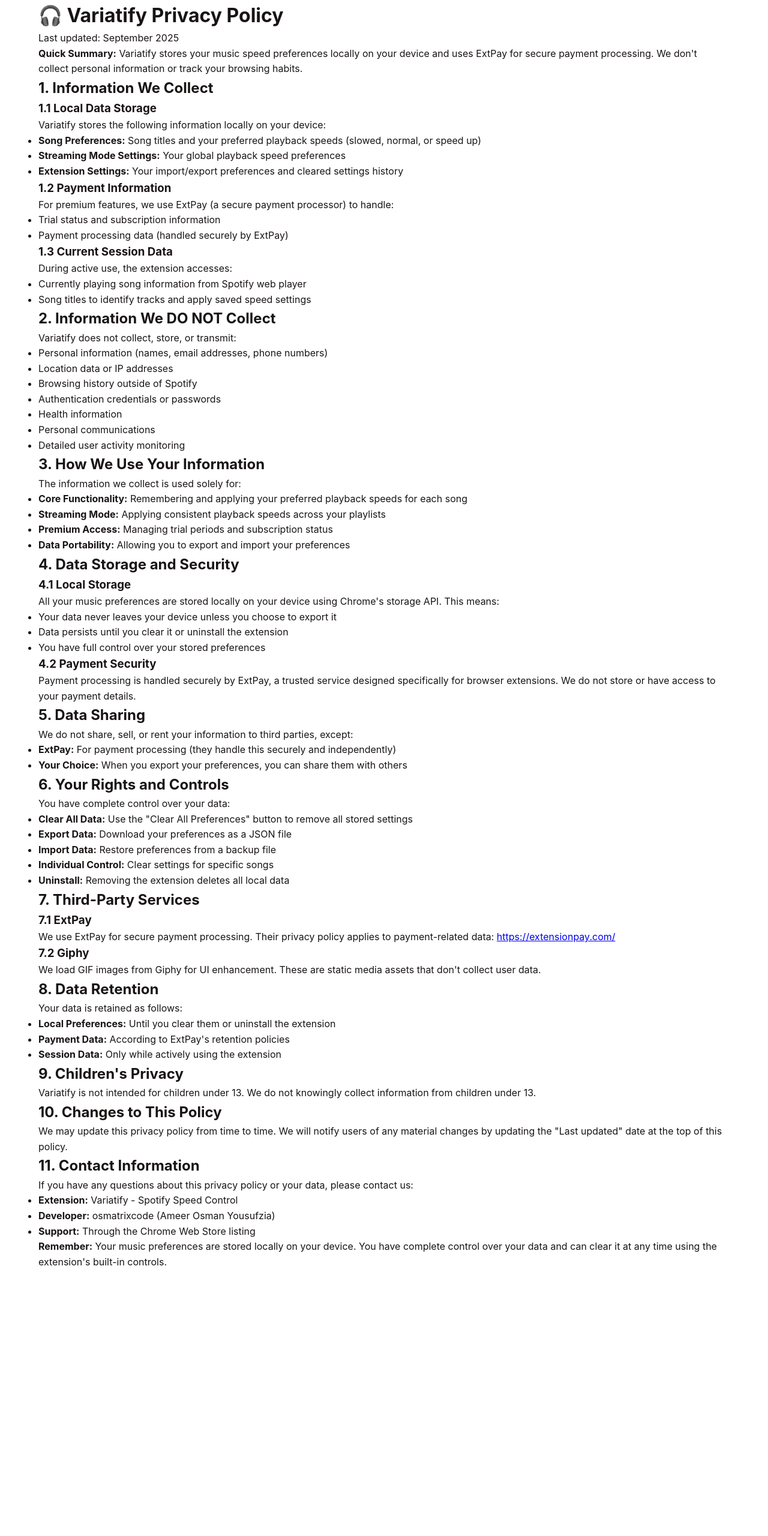
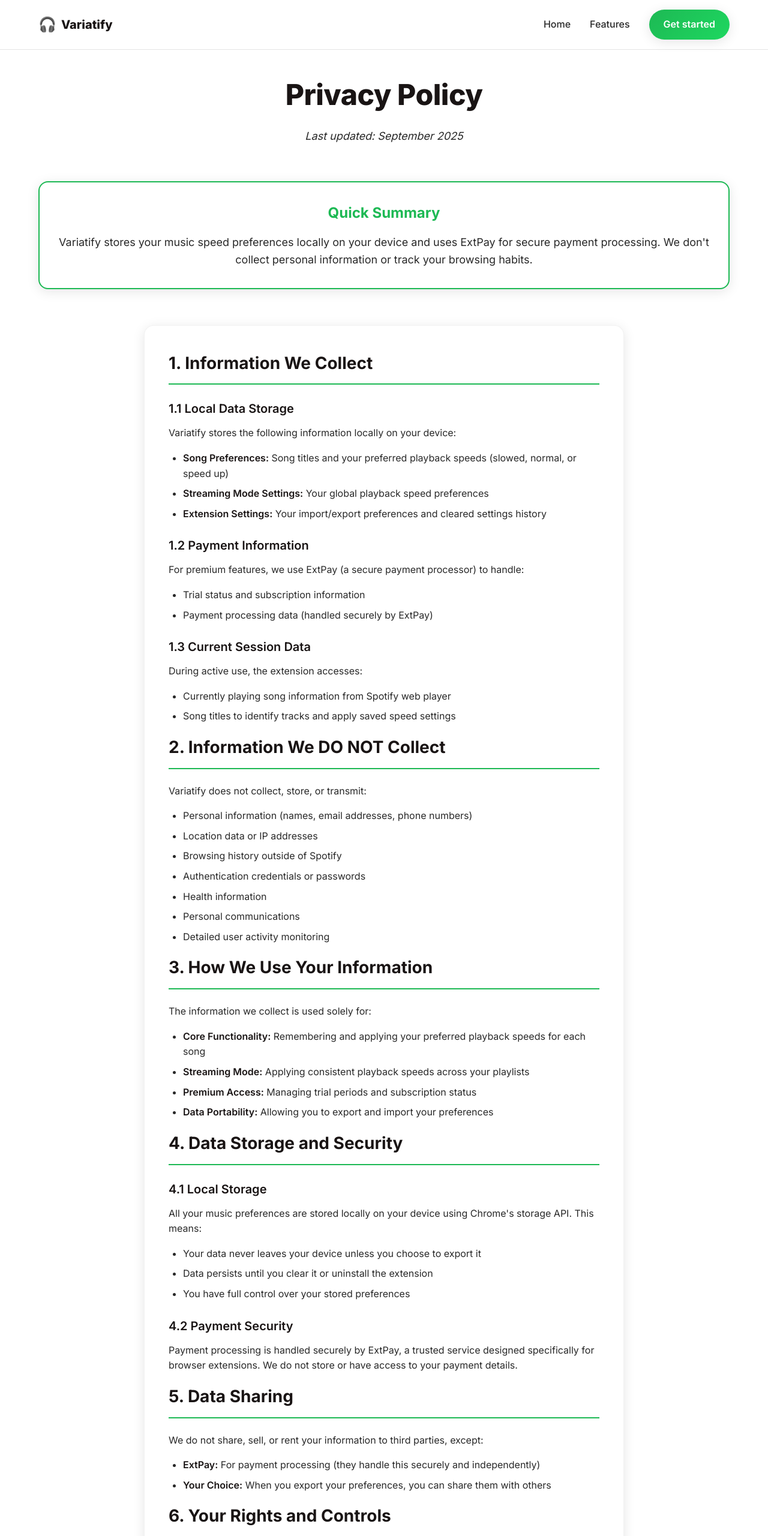
Before and after one commit to osmatrixcode/Variatify_Page, a plain HTML site: page privacy-policy.html in a window 1280 px wide. Shown: the top 2560 px of the page at 60% size. Before the commit the page ends 2116 px from the top, so only its background shows below. Drawn offline with Linux system fonts and the light colour scheme.

Commit message:
update privacy policy (css!)

```diff
--- a/main.css
+++ b/main.css
@@ -982,6 +982,205 @@ body {
     }
 }
 
+/* Privacy Policy Page Styles */
+.privacy-section {
+    padding: 120px 0 80px;
+    background: var(--spotify-white);
+    min-height: 100vh;
+}
+
+.privacy-header {
+    text-align: center;
+    margin-bottom: 60px;
+}
+
+.privacy-title {
+    font-size: 3rem;
+    font-weight: 800;
+    color: var(--spotify-black);
+    margin-bottom: 16px;
+    letter-spacing: -0.01em;
+}
+
+.privacy-subtitle {
+    font-size: 1.125rem;
+    color: var(--spotify-gray);
+    font-style: italic;
+}
+
+.privacy-summary {
+    margin-bottom: 60px;
+}
+
+.summary-card {
+    background: var(--spotify-white);
+    border: 2px solid var(--spotify-green);
+    border-radius: 16px;
+    padding: 32px;
+    text-align: center;
+    box-shadow: var(--shadow-soft);
+}
+
+.summary-card h3 {
+    font-size: 1.5rem;
+    font-weight: 700;
+    color: var(--spotify-green);
+    margin-bottom: 16px;
+}
+
+.summary-card p {
+    font-size: 1.125rem;
+    color: var(--spotify-gray);
+    line-height: 1.6;
+    margin: 0;
+}
+
+.privacy-content {
+    max-width: 800px;
+    margin: 0 auto;
+}
+
+.privacy-section-card {
+    background: var(--spotify-white);
+    border-radius: 16px;
+    padding: 40px;
+    margin-bottom: 32px;
+    box-shadow: var(--shadow-soft);
+    border: 1px solid rgba(0, 0, 0, 0.05);
+}
+
+.privacy-section-card h2 {
+    font-size: 1.75rem;
+    font-weight: 700;
+    color: var(--spotify-black);
+    margin-bottom: 24px;
+    padding-bottom: 12px;
+    border-bottom: 2px solid var(--spotify-green);
+}
+
+.privacy-section-card h3 {
+    font-size: 1.25rem;
+    font-weight: 600;
+    color: var(--spotify-black);
+    margin: 24px 0 12px 0;
+}
+
+.privacy-section-card p {
+    font-size: 1rem;
+    color: var(--spotify-gray);
+    line-height: 1.6;
+    margin-bottom: 16px;
+}
+
+.privacy-section-card ul {
+    margin: 16px 0;
+    padding-left: 24px;
+}
+
+.privacy-section-card li {
+    font-size: 1rem;
+    color: var(--spotify-gray);
+    line-height: 1.6;
+    margin-bottom: 8px;
+}
+
+.privacy-section-card strong {
+    color: var(--spotify-black);
+    font-weight: 600;
+}
+
+.contact-info {
+    background: #f8f9fa;
+    border-radius: 12px;
+    padding: 24px;
+    margin-top: 24px;
+}
+
+.contact-info p {
+    font-weight: 600;
+    color: var(--spotify-black);
+    margin-bottom: 16px;
+}
+
+.contact-info ul {
+    margin: 0;
+    padding-left: 20px;
+}
+
+.contact-info li {
+    margin-bottom: 8px;
+}
+
+.privacy-reminder {
+    margin-top: 60px;
+}
+
+.reminder-card {
+    background: linear-gradient(135deg, rgba(29, 185, 84, 0.1), rgba(30, 215, 96, 0.1));
+    border: 1px solid rgba(29, 185, 84, 0.2);
+    border-radius: 16px;
+    padding: 32px;
+    text-align: center;
+}
+
+.reminder-card h3 {
+    font-size: 1.5rem;
+    font-weight: 700;
+    color: var(--spotify-green);
+    margin-bottom: 16px;
+}
+
+.reminder-card p {
+    font-size: 1.125rem;
+    color: var(--spotify-gray);
+    line-height: 1.6;
+    margin: 0;
+}
+
+/* Privacy Policy Responsive */
+@media (max-width: 768px) {
+    .privacy-section {
+        padding: 100px 0 60px;
+    }
+
+    .privacy-title {
+        font-size: 2.5rem;
+    }
+
+    .privacy-section-card {
+        padding: 24px;
+        margin-bottom: 24px;
+    }
+
+    .privacy-section-card h2 {
+        font-size: 1.5rem;
+    }
+
+    .summary-card,
+    .reminder-card {
+        padding: 24px;
+    }
+}
+
+@media (max-width: 480px) {
+    .privacy-title {
+        font-size: 2rem;
+    }
+
+    .privacy-section-card {
+        padding: 20px;
+    }
+
+    .privacy-section-card h2 {
+        font-size: 1.25rem;
+    }
+
+    .summary-card,
+    .reminder-card {
+        padding: 20px;
+    }
+}
+
 /* Smooth scrolling */
 html {
     scroll-behavior: smooth;
--- a/privacy-policy.html
+++ b/privacy-policy.html
@@ -5,17 +5,43 @@
     <meta name="viewport" content="width=device-width, initial-scale=1.0">
     <title>Variatify - Privacy Policy</title>
     <link rel="stylesheet" href="main.css">
-
+    <link rel="preconnect" href="https://fonts.googleapis.com">
+    <link rel="preconnect" href="https://fonts.gstatic.com" crossorigin>
+    <link href="https://fonts.googleapis.com/css2?family=Inter:wght@300;400;500;600;700;800;900&display=swap" rel="stylesheet">
 </head>
 <body>
+    <!-- Navigation -->
+    <nav class="nav">
+        <div class="nav-container">
+            <div class="nav-logo">
+                <span class="logo-icon">🎧</span>
+                <span class="logo-text">Variatify</span>
+            </div>
+            <div class="nav-links">
+                <a href="index.html" class="nav-link">Home</a>
+                <a href="index.html#features" class="nav-link">Features</a>
+                <a href="https://chromewebstore.google.com/detail/variatify-spotify-extensi/kaggiednlfijigkjankdbfpokdglpnlo" class="nav-cta" target="_blank">Get started</a>
+            </div>
+        </div>
+    </nav>
+
+    <!-- Privacy Policy Content -->
+    <section class="privacy-section">
         <div class="container">
-        <h1>🎧 Variatify Privacy Policy</h1>
-        <p class="last-updated">Last updated: September 2025</p>
-
-        <div class="highlight">
-            <strong>Quick Summary:</strong> Variatify stores your music speed preferences locally on your device and uses ExtPay for secure payment processing. We don't collect personal information or track your browsing habits.
+            <div class="privacy-header">
+                <h1 class="privacy-title">Privacy Policy</h1>
+                <p class="privacy-subtitle">Last updated: September 2025</p>
             </div>
 
+            <div class="privacy-summary">
+                <div class="summary-card">
+                    <h3>Quick Summary</h3>
+                    <p>Variatify stores your music speed preferences locally on your device and uses ExtPay for secure payment processing. We don't collect personal information or track your browsing habits.</p>
+                </div>
+            </div>
+
+            <div class="privacy-content">
+                <div class="privacy-section-card">
                     <h2>1. Information We Collect</h2>
 
         <h3>1.1 Local Data Storage</h3>
@@ -122,10 +148,29 @@
                             <li><strong>Support:</strong> Through the Chrome Web Store listing</li>
                         </ul>
                     </div>
+                </div>
 
-        <div class="highlight">
-            <strong>Remember:</strong> Your music preferences are stored locally on your device. You have complete control over your data and can clear it at any time using the extension's built-in controls.
+                <div class="privacy-reminder">
+                    <div class="reminder-card">
+                        <h3>Remember</h3>
+                        <p>Your music preferences are stored locally on your device. You have complete control over your data and can clear it at any time using the extension's built-in controls.</p>
                     </div>
                 </div>
+            </div>
+        </div>
+    </section>
+
+    <!-- Footer -->
+    <footer class="footer">
+        <div class="container">
+            <div class="footer-content">
+                <div class="footer-links">
+                    <a href="index.html">Home</a>
+                    <a href="https://chromewebstore.google.com/detail/variatify-spotify-extensi/kaggiednlfijigkjankdbfpokdglpnlo" target="_blank">Chrome Web Store</a>
+                </div>
+                <p class="footer-text">Made with ❤️ for music lovers who want control</p>
+            </div>
+        </div>
+    </footer>
 </body>
 </html>
```
Lines whose indentation alone changed are shown as unchanged.
